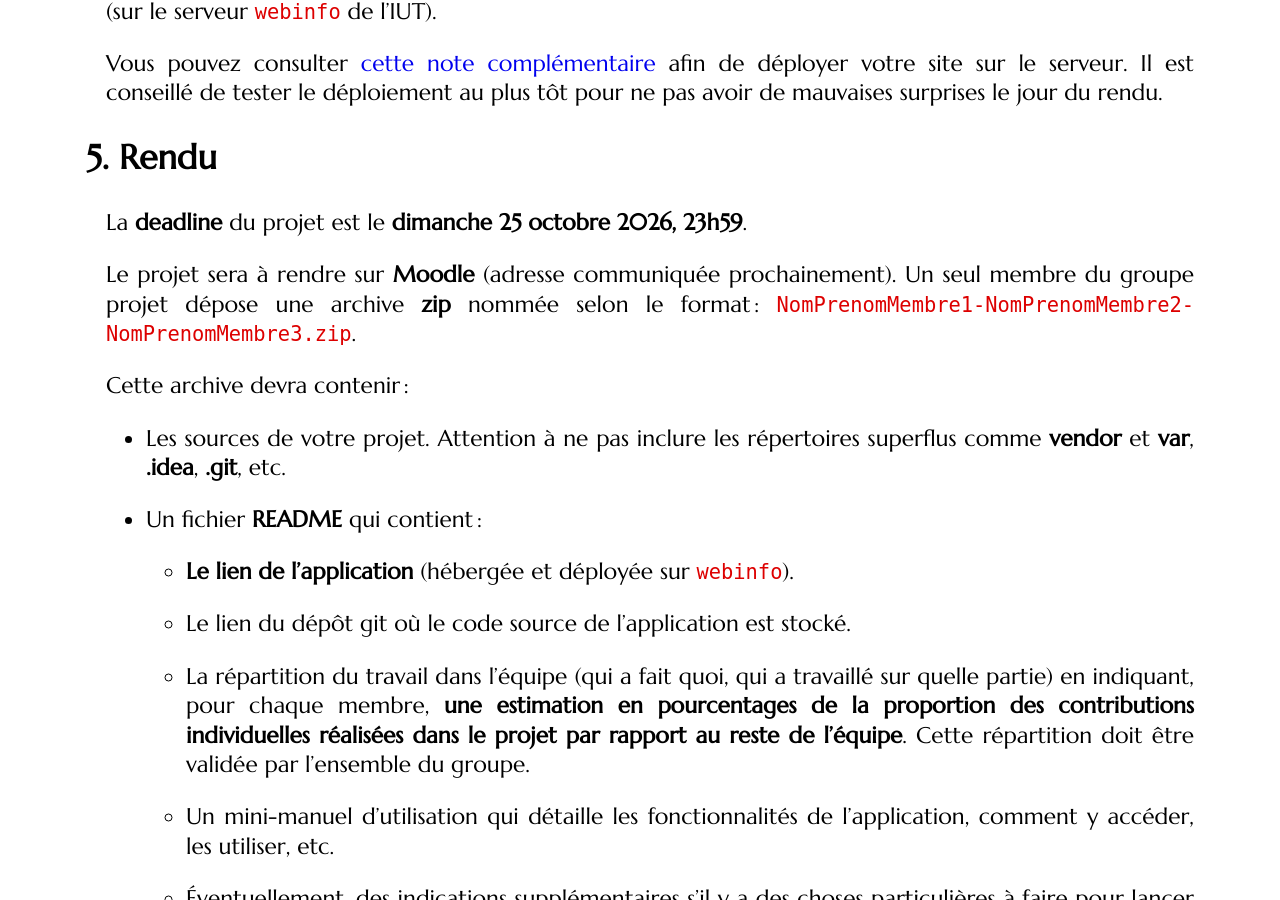
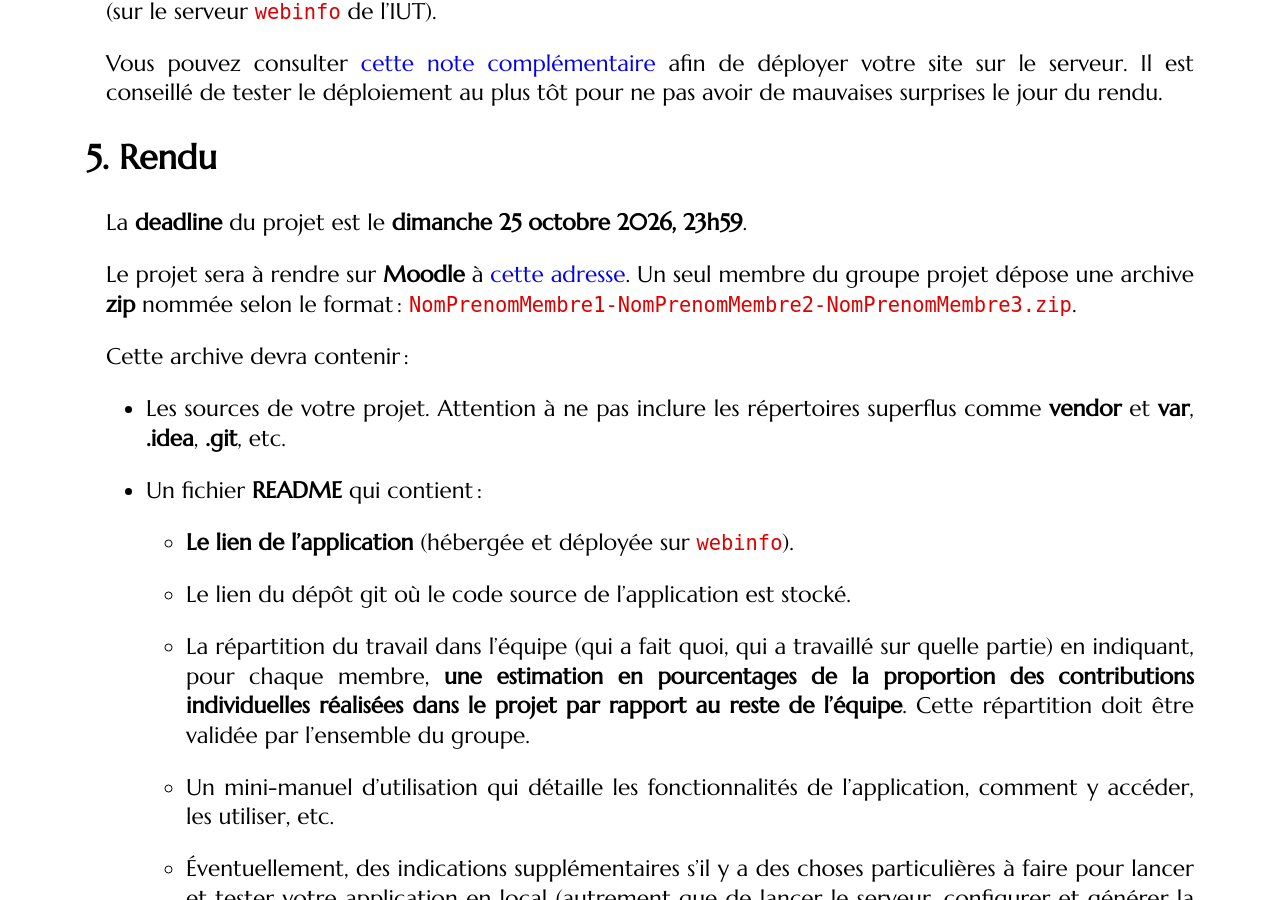
Before and after one commit to mgasquet/R5.A.05-ProgrammationAvancee-Web, a Jekyll site: the page built from tutorials/projet1.md, in a window 1280 px wide and 900 px high, scrolled down 5026 px. Built offline with Jekyll 4.4.1, drawn with Linux system fonts in a browser that asks for light colours; some web fonts are replaced.

Commit message:
Ajout adresse dépôt Moodle projet annuaire

```diff
--- a/tutorials/projet1.md
+++ b/tutorials/projet1.md
@@ -104,7 +104,7 @@ Vous pouvez consulter [cette note complémentaire]({{site.baseurl}}/complements/
 
 La **deadline** du projet est le **dimanche 25 octobre 2026, 23h59**.
 
-Le projet sera à rendre sur **Moodle** (adresse communiquée prochainement). Un seul membre du groupe projet dépose une archive **zip** nommée selon le format : `NomPrenomMembre1-NomPrenomMembre2-NomPrenomMembre3.zip`.
+Le projet sera à rendre sur **Moodle** à [cette adresse](https://moodle.umontpellier.fr/course/section.php?id=217431). Un seul membre du groupe projet dépose une archive **zip** nommée selon le format : `NomPrenomMembre1-NomPrenomMembre2-NomPrenomMembre3.zip`.
 
 Cette archive devra contenir :
 
```
